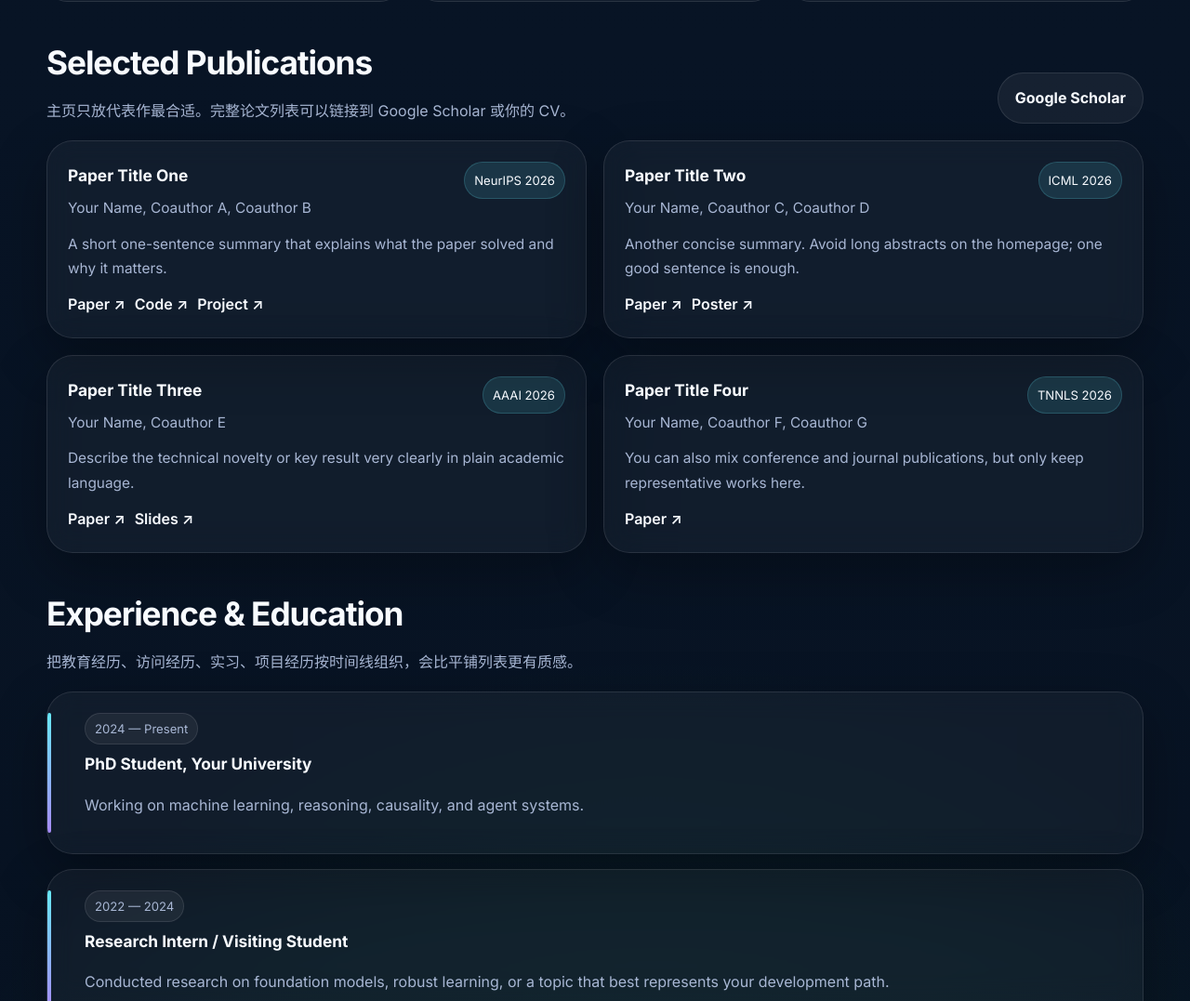
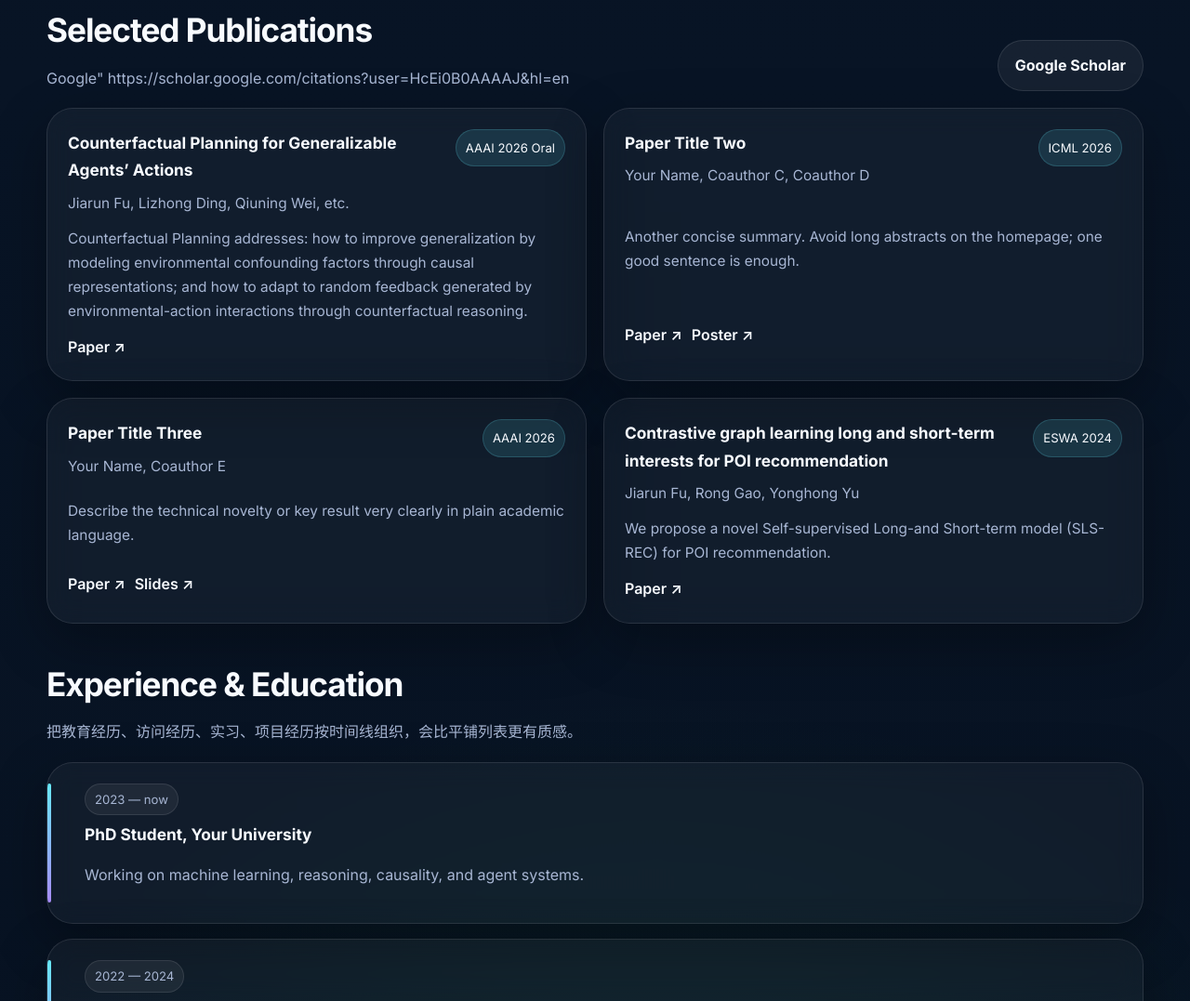
Before and after one commit to JiarunFu/JiarunFu.github.io, a plain HTML site: page index.html in a window 1280 px wide. Shown: the part 2059-3136 px from the top of the page at 93% size. Drawn offline with Linux system fonts and the light colour scheme.

Commit message:
Update index.html

```diff
--- a/index.html
+++ b/index.html
@@ -858,7 +858,6 @@
         <div class="section-header reveal">
           <div>
             <h2 class="section-title">Research</h2>
-            <p class="section-desc">建议放 3–6 个方向，每个方向一句核心主题 + 一句你在这个方向的具体切入点。</p>
           </div>
         </div>
         <div class="research-grid reveal" id="researchGrid"></div>
@@ -870,7 +869,7 @@
         <div class="section-header reveal">
           <div>
             <h2 class="section-title">Selected Publications</h2>
-            <p class="section-desc">主页只放代表作最合适。完整论文列表可以链接到 Google Scholar 或你的 CV。</p>
+            <p class="section-desc">Google" https://scholar.google.com/citations?user=HcEi0B0AAAAJ&hl=en</p>
           </div>
           <a class="btn btn-secondary" id="scholarBtn" href="#" target="_blank" rel="noopener">Google Scholar</a>
         </div>
@@ -1023,14 +1022,12 @@
       ],
       publications: [
         {
-          title: "Paper Title One",
-          authors: "Your Name, Coauthor A, Coauthor B",
-          venue: "NeurIPS 2026",
-          abstract: "A short one-sentence summary that explains what the paper solved and why it matters.",
+          title: "Counterfactual Planning for Generalizable Agents’ Actions",
+          authors: "Jiarun Fu, Lizhong Ding, Qiuning Wei, etc.",
+          venue: "AAAI 2026 Oral",
+          abstract: "Counterfactual Planning addresses: how to improve generalization by modeling environmental confounding factors through causal representations; and how to adapt to random feedback generated by environmental-action interactions through counterfactual reasoning.",
           links: [
-            { label: "Paper", href: "#" },
-            { label: "Code", href: "#" },
-            { label: "Project", href: "#" }
+            { label: "Paper", href: "https://ojs.aaai.org/index.php/AAAI/article/view/40184" },
           ]
         },
         {
@@ -1054,18 +1051,18 @@
           ]
         },
         {
-          title: "Paper Title Four",
-          authors: "Your Name, Coauthor F, Coauthor G",
-          venue: "TNNLS 2026",
-          abstract: "You can also mix conference and journal publications, but only keep representative works here.",
+          title: "Contrastive graph learning long and short-term interests for POI recommendation",
+          authors: "Jiarun Fu, Rong Gao, Yonghong Yu",
+          venue: "ESWA 2024",
+          abstract: "We propose a novel Self-supervised Long-and Short-term model (SLS-REC) for POI recommendation.",
           links: [
-            { label: "Paper", href: "#" }
+            { label: "Paper", href: "https://www.sciencedirect.com/science/article/abs/pii/S0957417423024338" }
           ]
         }
       ],
       timeline: [
         {
-          date: "2024 — Present",
+          date: "2023 — now",
           title: "PhD Student, Your University",
           text: "Working on machine learning, reasoning, causality, and agent systems."
         },
```
